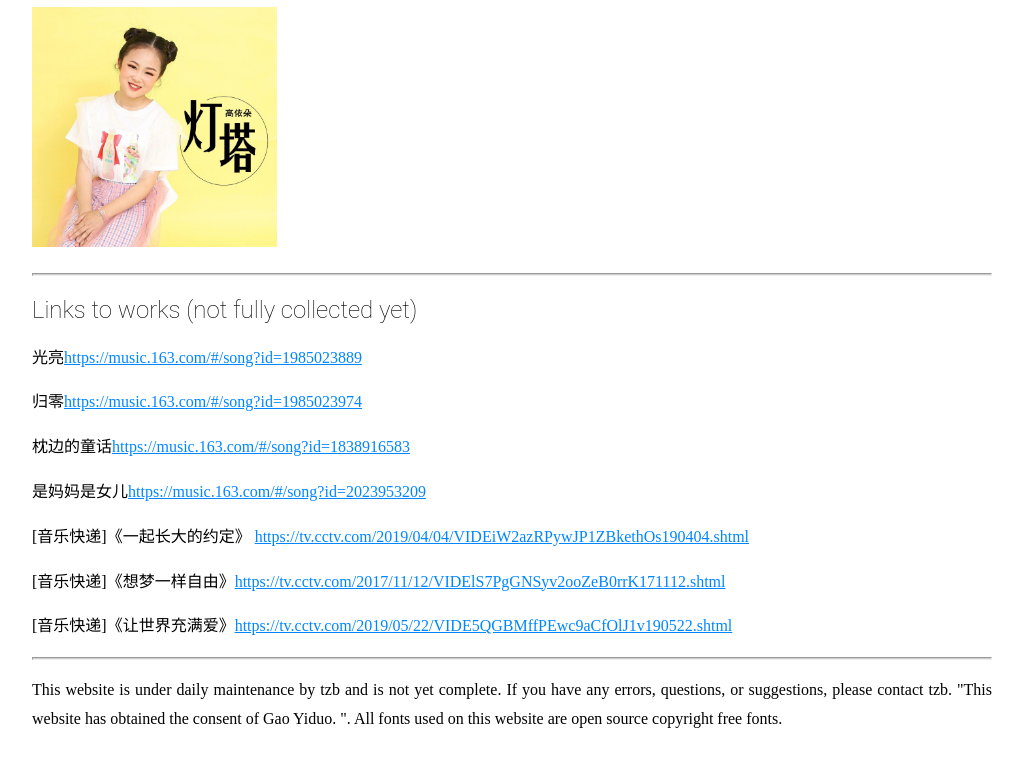
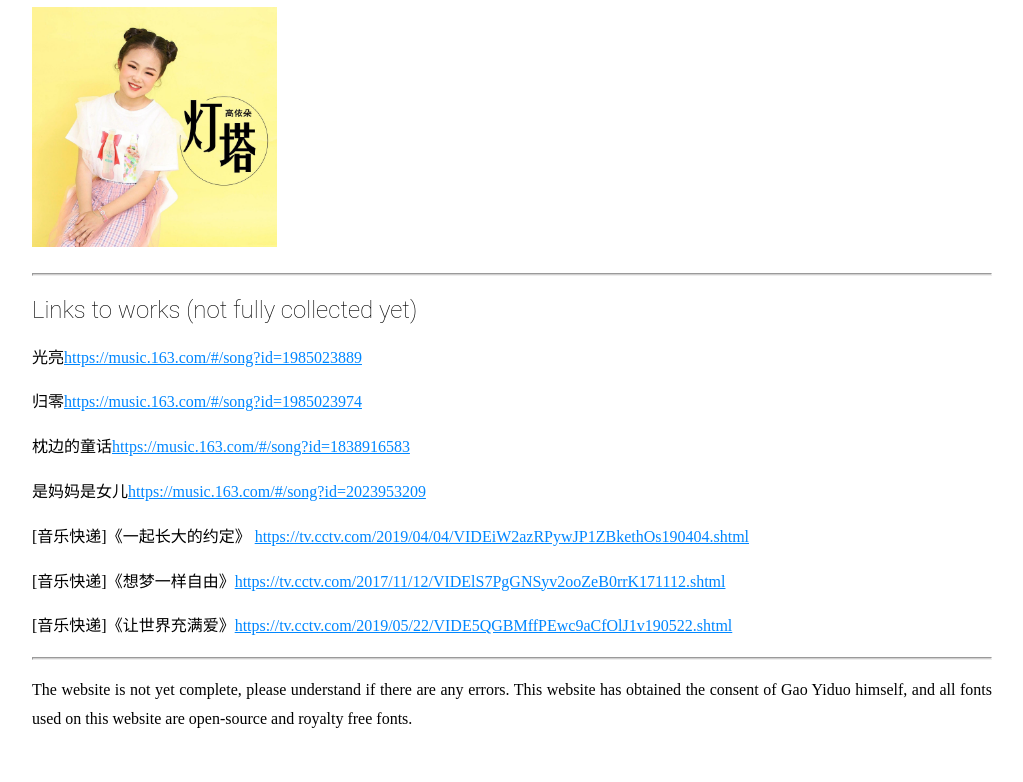
Before and after one commit to tzbxt/gaoyiduo.github.io, a plain HTML site: page indexen.html in a window 1280 px wide. Shown: the part 1101-1883 px from the top of the page, without its empty margins (128-1151 px from the left). Drawn offline with Linux system fonts and the light colour scheme.

Commit message:
Add files via upload

```diff
--- a/indexen.html
+++ b/indexen.html
@@ -28,7 +28,7 @@ a:link {
     <img src="images/IMG_5287.JPG" alt="sample" width="266" height="266"> </div>
   <!-- Identity details -->
   <section class="profileHeader">
-    <h1>高依朵<span style="font-family: Roboto">Gao Yiduo</span></h1>
+    <h1>高依朵<span style="font-family: Roboto">  Gao Yiduo</span></h1>
     <h3>Female singer and child star in mainland China.</h3>
     <hr>
     <h2>&nbsp;</h2>
@@ -48,7 +48,7 @@ a:link {
     <p>[音乐快递]《想梦一样自由》<a href="https://tv.cctv.com/2017/11/12/VIDElS7PgGNSyv2ooZeB0rrK171112.shtml" target="_blank">https://tv.cctv.com/2017/11/12/VIDElS7PgGNSyv2ooZeB0rrK171112.shtml</a></p>
     <p>[音乐快递]《让世界充满爱》<a href="https://tv.cctv.com/2019/05/22/VIDE5QGBMffPEwc9aCfOlJ1v190522.shtml" target="_blank">https://tv.cctv.com/2019/05/22/VIDE5QGBMffPEwc9aCfOlJ1v190522.shtml</a></p>
     <hr>
-    <p>This website is under daily maintenance by tzb and is not yet complete. If you have any errors, questions, or suggestions, please contact tzb. &quot;This website has obtained the consent of Gao Yiduo. &quot;. All fonts used on this website are open source copyright free fonts.</p>
+    <p>The website is not yet complete, please understand if there are any errors. This website has obtained the consent of Gao Yiduo himself, and all fonts used on this website are open-source and royalty free fonts.</p>
     <p>&nbsp;</p>
   </section>
   <!-- Links to Social network accounts --></header>
```
Also changed, not shown: index.html (+1 -1 lines).
